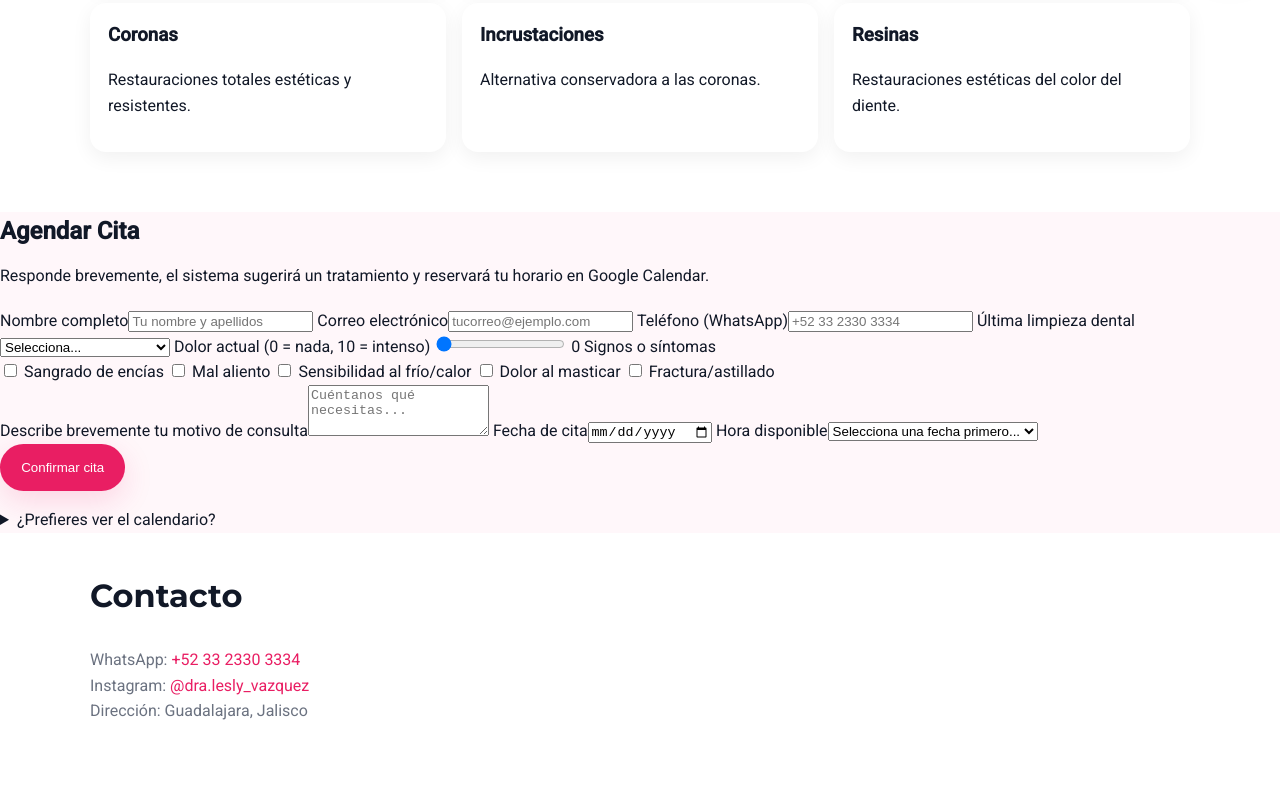
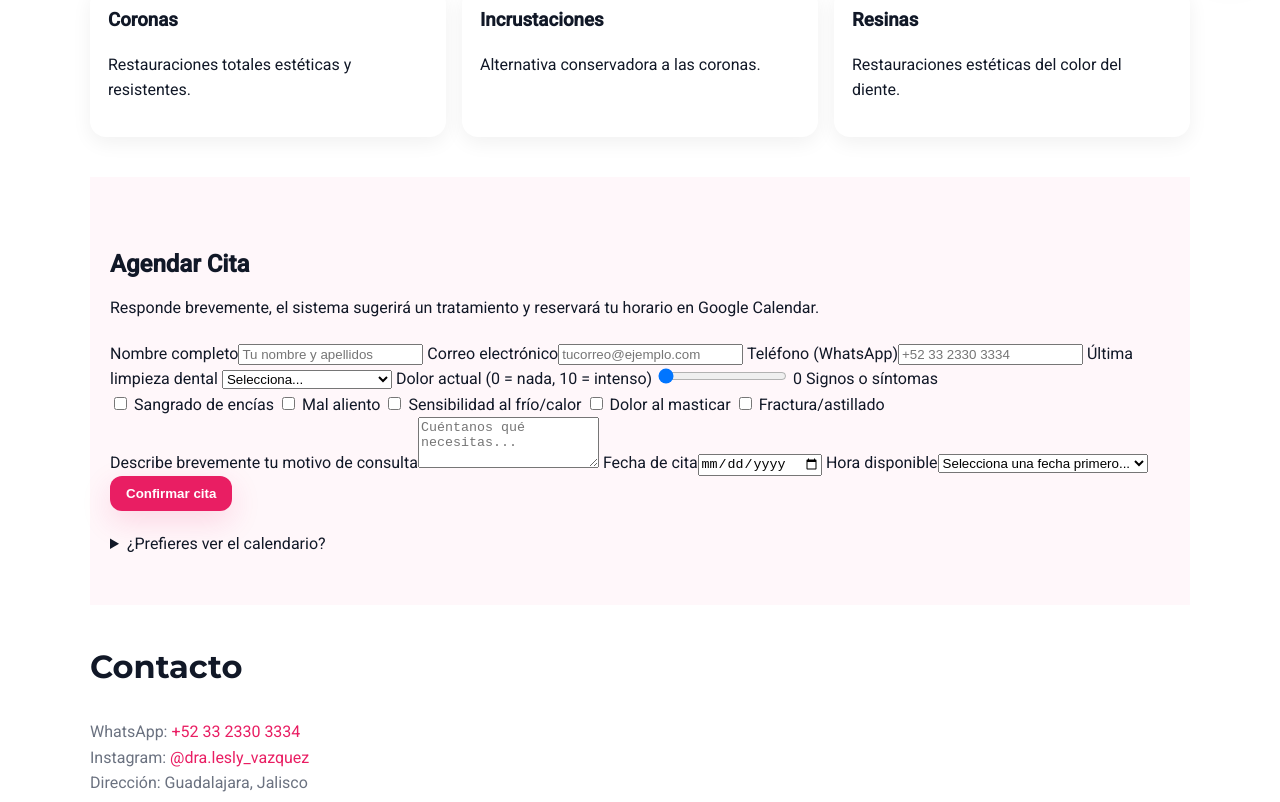
Before and after one commit to cristianromero241215-maker/Odontolesly, a plain HTML site: page index.html in a window 1280 px wide. Shown: the part 808-1610 px from the top of the page. Drawn offline with Linux system fonts and the light colour scheme.

Commit message:
Update style.css

```diff
--- a/style.css
+++ b/style.css
@@ -40,7 +40,8 @@ body{font-family:Roboto,system-ui,-apple-system,sans-serif;color:var(--text);bac
 .card:hover{transform:translateY(-4px);box-shadow:0 16px 40px rgba(233,30,99,.18)}
 
 /* Booking */
-.booking{padding:48px 20px;max-width:1100px;margin:0 auto}.section-alt{background:#fff7fa}.section-subtitle{color:var(--gris-600);margin-top:-8px;margin-bottom:20px}
+.btn{display:inline-block;background:var(--rosa-200);color:#111;padding:10px 16px;border-radius:12px;text-decoration:none;font-weight:700;border:1px solid var(--borde)}.btn-primary{background:var(--rosa);color:#fff;border-color:transparent}.center{text-align:center}.mt-20{margin-top:20px}
+.section{padding:48px 20px;max-width:1100px;margin:0 auto}.section-alt{background:#fff7fa}.section-subtitle{color:var(--gris-600);margin-top:-8px;margin-bottom:20px}
 .cards{display:grid;grid-template-columns:repeat(6,1fr);gap:16px}.cards .card{grid-column:span 2;background:#fff;border:1px solid var(--borde);padding:18px;border-radius:16px;box-shadow:0 6px 20px rgba(0,0,0,.06)}.cards .card h3{margin:0 0 6px}
 
 /* Loader */
```
